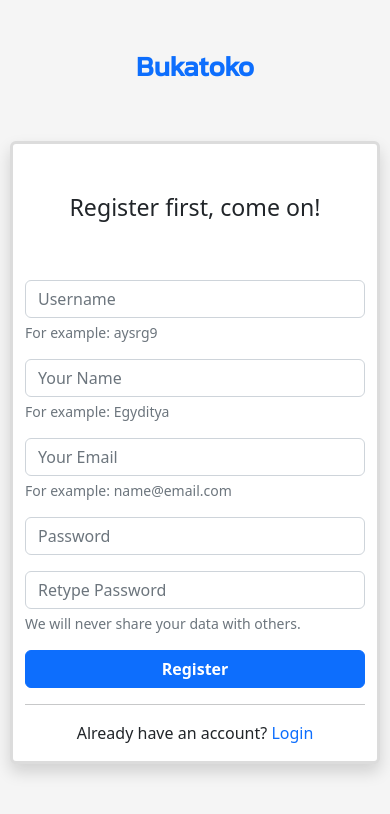
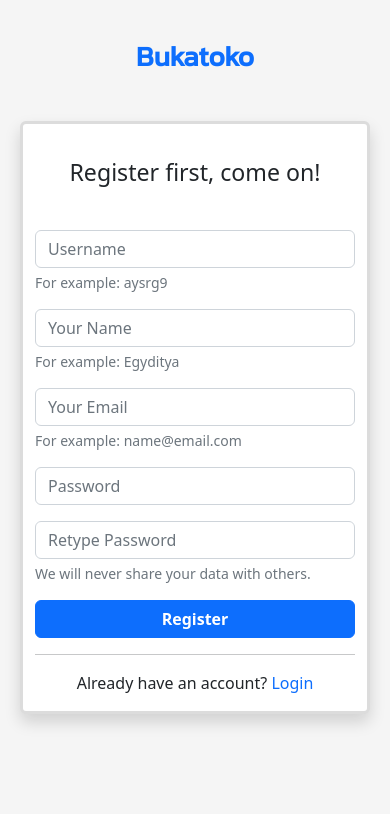
Before and after one commit to aysrg9/bukatoko, a PHP site: page /buyer/register.php in a window 390 px wide. Shown: the top 814 px of the page. Run offline with PHP 8.4, Linux system fonts and the light colour scheme.

Commit message:
responsive page login & register

```diff
--- a/assets/css/style.css
+++ b/assets/css/style.css
@@ -56,13 +56,24 @@
   color: black;
 }
 
+.head-brand {
+  padding-top: 40px;
+  padding-bottom: 40px;
+  font-family: "Kanit", sans-serif;
+}
+
+.header-form {
+  padding-top: 35px;
+  padding-bottom: 35px;
+}
+
 #container-form {
-  height: auto;
-  width: 370px;
+  overflow-y: hidden;
+  overflow-x: hidden;
+  width: 380px;
   border: 3px solid gainsboro;
   background-color: #ffffff;
-  padding-top: 50px;
-  margin-bottom: 60px;
+  margin-bottom: 50px;
 }
 
 /* Responsive */
@@ -78,6 +89,9 @@
   }
   .card-customer {
     width: 100%;
+  }
+  #container-form {
+    width: 350px;
   }
 }
 
--- a/buyer/register.php
+++ b/buyer/register.php
@@ -21,13 +21,14 @@
 
 <body>
     <!-- Form Register -->
-    <h1 class="fw-bold text-primary text-center"
-        style="font-family: 'Kanit', sans-serif; padding-top: 50px; padding-bottom: 50px;">
+    <h1 class="fw-bold text-primary text-center head-brand" style="padding-top: 40px; padding-bottom:40px;">
         Bukatoko
     </h1>
-    <section id="container-form" class="container shadow rounded">
+    <section id="container-form" class="container shadow rounded"
+        style="border: 3px solid gainsboro; margin-bottom: 50px;">
         <form action="">
-            <h3 class="text-center" style="padding-bottom: 50px;">Register first, come on!</h3>
+            <h3 class="text-center header-form" style="padding-top: 35px; padding-bottom:35px;">Register first, come on!
+            </h3>
             <div class="mb-3">
                 <input type="text" class="form-control" id="username" placeholder="Username">
                 <div id="usernameHelp" class="form-text">For example: aysrg9</div>
@@ -50,6 +51,7 @@
             <div class="d-grid gap-2">
                 <button type="submit" class="btn btn-primary fw-bold">Register</button>
             </div>
+
             <hr>
 
             <p class="text-center">Already have an account? <a class="text-primary" href="login.php"
```
Also changed, not shown: buyer/login.php (+4 -4 lines).
